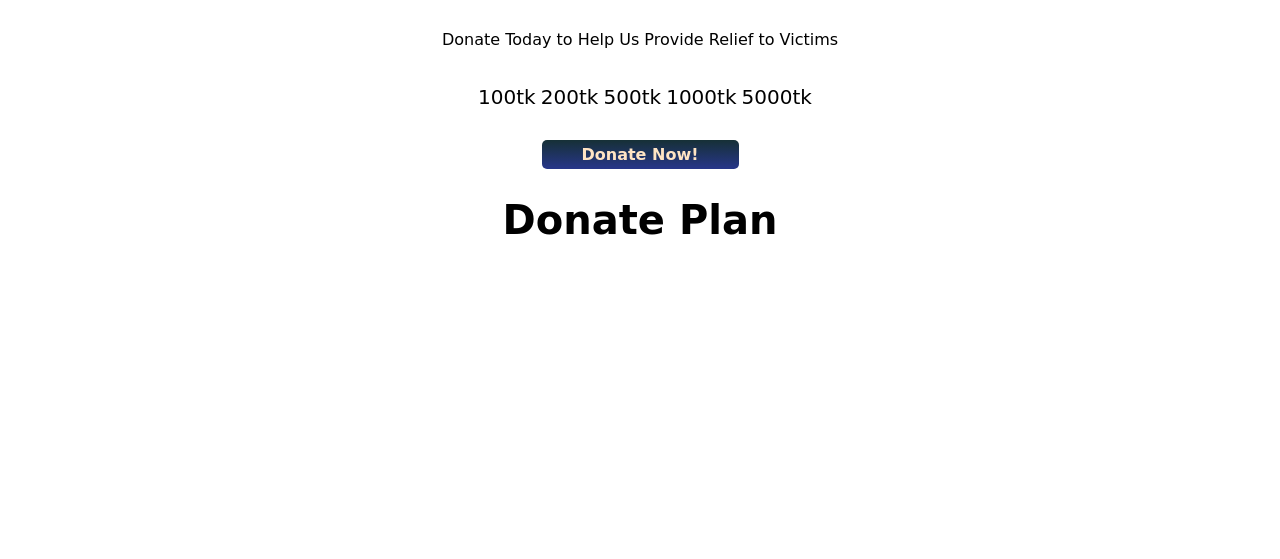
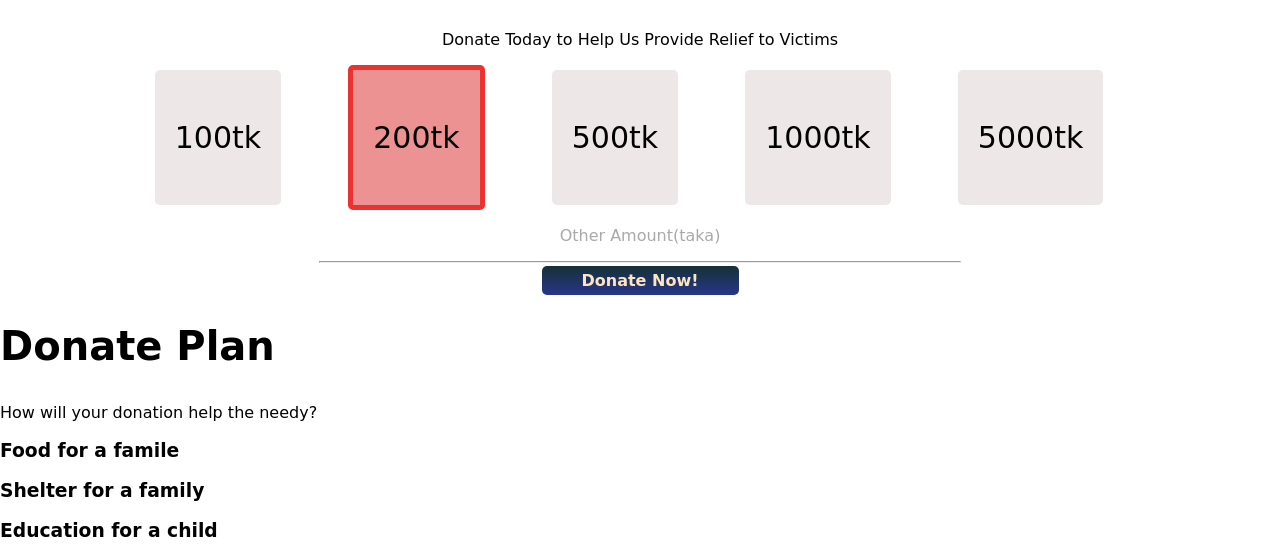
Before and after one commit to MasumaTasnim1320/donate-today, a plain HTML site: page index.html in a window 1280 px wide. Shown: the part 949-1508 px from the top of the page. Before the commit the page ends 1226 px from the top, so only its background shows below. Drawn offline with Linux system fonts and the light colour scheme; a web font is replaced by a local one.

Commit message:
amount list

```diff
--- a/index.html
+++ b/index.html
@@ -31,30 +31,45 @@
         <div class="width">
             <h2>Donate Today</h2>
             <p>Donate Today to Help Us Provide Relief to Victims</p>
-            <ul class="amount-item border">
-                <li>
+            <ul class="amount-item">
+                <li class="border">
                     <p>100tk</p>
                 </li>
-                <li>
+                <li class="red-border">
                     <p>200tk</p>
                 </li>
-                <li>
+                <li class="border">
                     <p>500tk</p>
                 </li>
-                <li>
+                <li class="border">
                     <p>1000tk</p>
                 </li>
-                <li>
+                <li class="border">
                     <p>5000tk</p>
                 </li>
             </ul>
+            <p class="taka-color">Other Amount(taka)</p>
+            <hr style="width: 50%">
             <a class="button" target="_blank" href="">Donate Now!</a>
-
-
         </div>
     </section>
-    <section class="width">
+    <section>
         <h2>Donate Plan</h2>
+        <p>How will your donation help the needy?</p>
+        <div id="food" class="plan-item">
+            <h3>Food for a famile</h3>
+            <p></p>
+        </div>
+        <div id="shelter" class="plan-item">
+            <h3>Shelter for a family
+            </h3>
+            <p></p>
+        </div>
+        <div id="education" class="plan-item">
+            <h3>Education for a child
+            </h3>
+            <p></p>
+        </div>
     </section>
 
 </body>
--- a/style.css
+++ b/style.css
@@ -21,6 +21,10 @@ h2 {
     margin-bottom: 400px;
 }
 
+.taka-color {
+    color: darkgray;
+}
+
 .width {
     width: 100%;
     text-align: center;
@@ -33,23 +37,26 @@ h2 {
 
 }
 
-
-
-.amount-item {
-    text-align: center;
-    margin-left: 5%;
-    margin-right: 5%;
-    padding-left: 10px;
-    border-radius: 10px;
-}
-
 .amount-item li {
     display: inline-block;
-    font-size: 20px;
+    font-size: 30px;
+    padding: 20px;
+    text-align: justify;
 }
 
 .border {
+    border: 10px;
+    background-color: rgb(238, 231, 231);
+    margin-right: 5%;
     border-radius: 5px;
+}
+
+.red-border {
+    border: 5px solid rgb(236, 49, 49);
+    background-color: rgb(236, 146, 146);
+    margin-right: 5%;
+    border-radius: 5px;
+
 }
 
 .button {
```
